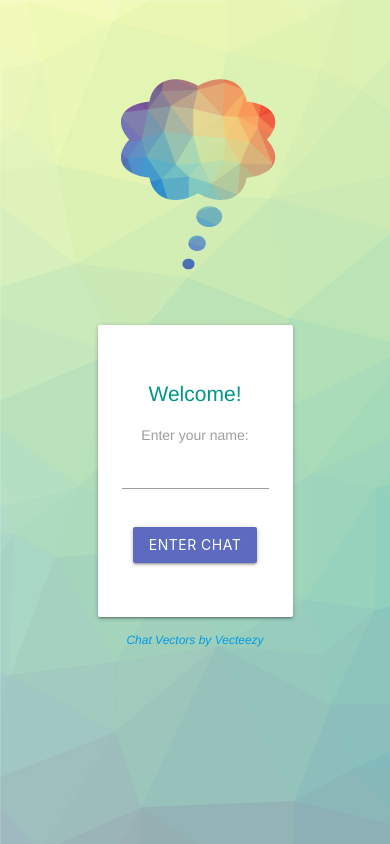
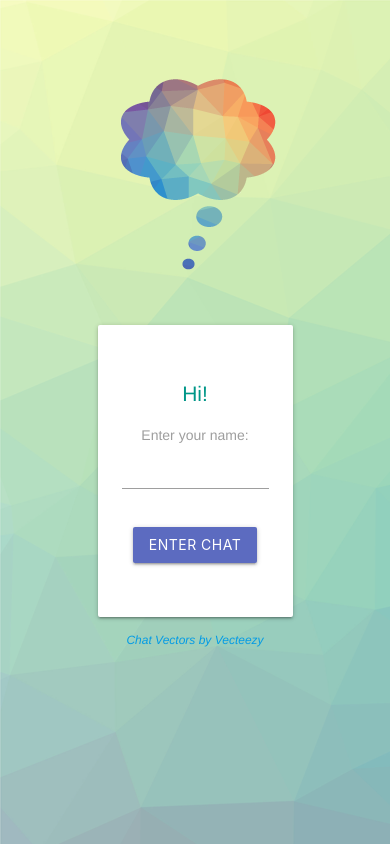
Before and after one commit to HopeEternal/HopeChat, a Vue app: page / in a window 390 px wide. Built offline with nearby package versions, Linux system fonts and the light colour scheme; no server answers; what vue-chat-scroll would draw is missing.

Commit message:
Testing responsivity

```diff
--- a/src/components/Welcome.vue
+++ b/src/components/Welcome.vue
@@ -3,7 +3,7 @@
     <img src="../assets/logo_nodrop.png" />
     <div class="card">
       <div class="card-content center-align">
-        <h2 class="teal-text center">Welcome!</h2>
+        <h2 class="teal-text center">Hi!</h2>
         <form @submit.prevent="enterChat">
           <label for="name">Enter your name:</label>
           <input type="text" name="name" v-model="name" />
```
